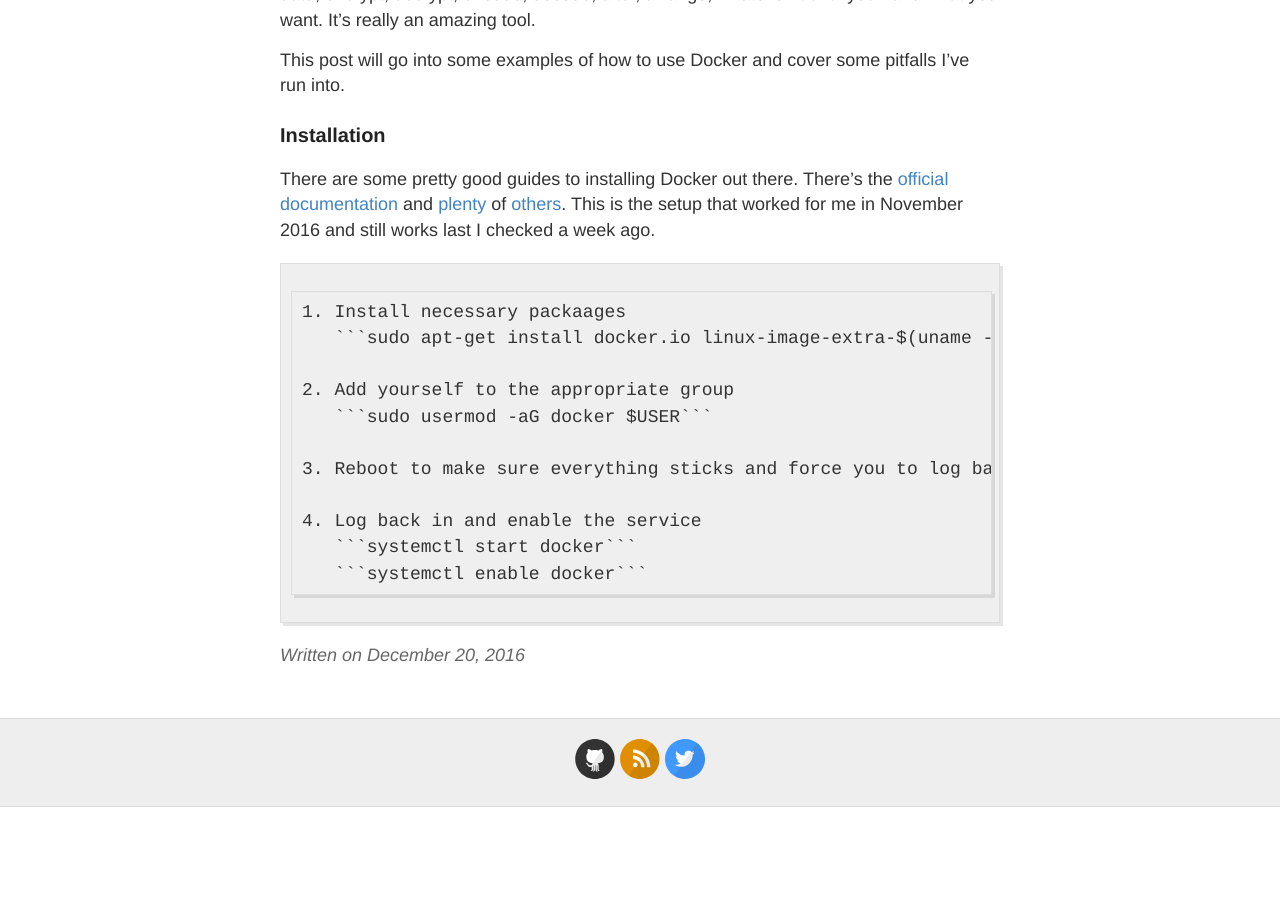
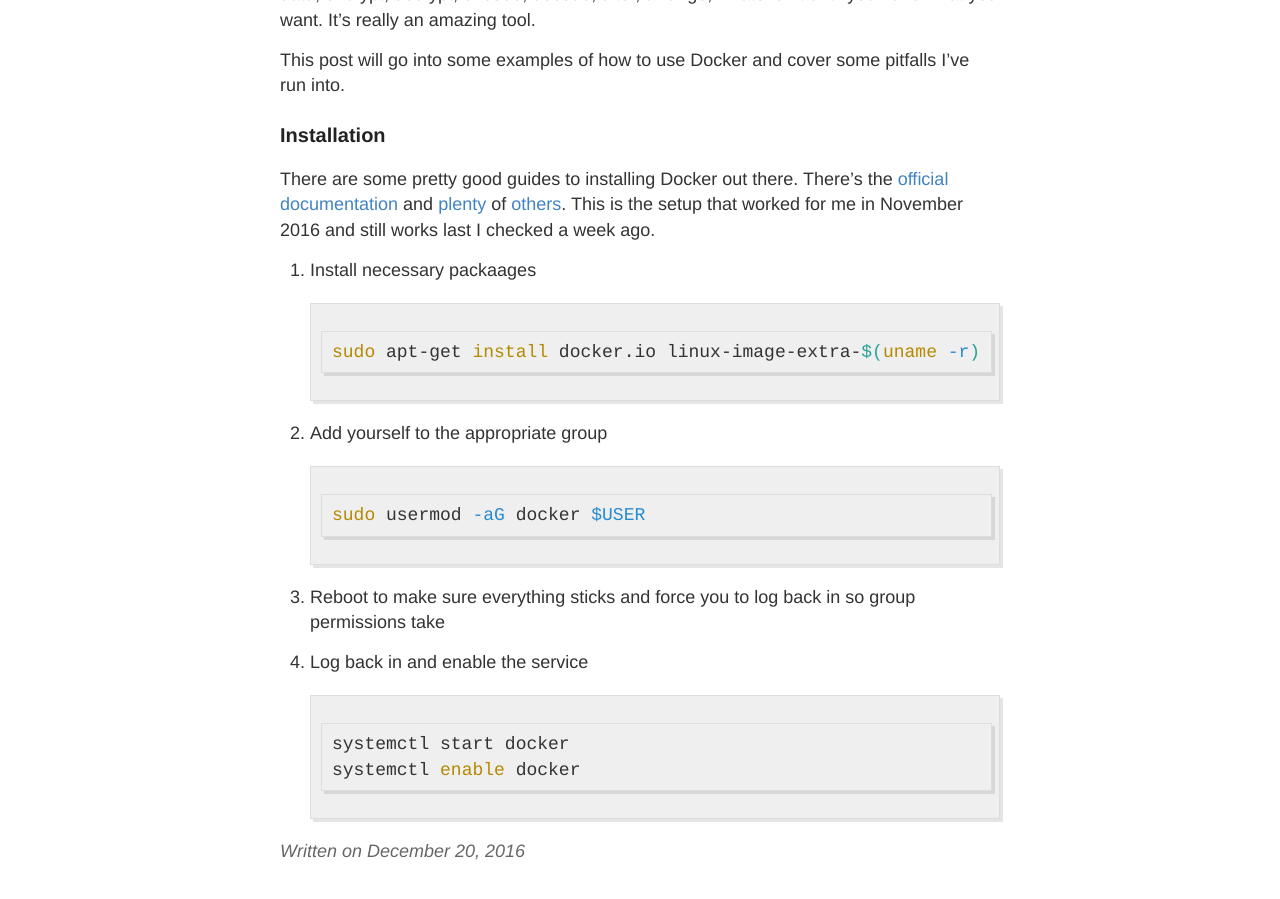
Before and after one commit to remotephone/blog.rmtph.one, a Jekyll site: the page built from _posts/2016-12-22-practical-docker.md, in a window 1280 px wide and 900 px high, scrolled down 999 px. Built offline with Jekyll 4.4.1, drawn with Linux system fonts in a browser that asks for light colours; comment, search, counter and statistics services are not loaded; before the commit the page ends 1806 px from its top, so only the background shows below that.

Commit message:
fixing docker syntax

````diff
--- a/_posts/2016-12-22-practical-docker.md
+++ b/_posts/2016-12-22-practical-docker.md
@@ -23,14 +23,23 @@
 
 There are some pretty good guides to installing Docker out there. There's the [official documentation](https://docs.docker.com/engine/installation/linux/ubuntulinux/#/install-the-latest-version) and [plenty](https://www.digitalocean.com/community/tutorials/how-to-install-and-use-docker-on-ubuntu-16-04) of [others](https://www.howtoforge.com/tutorial/docker-installation-and-usage-on-ubuntu-16.04/). This is the setup that worked for me in November 2016 and still works last I checked a week ago.
 
-	1. Install necessary packaages
-	   ```sudo apt-get install docker.io linux-image-extra-$(uname -r) linux-image-extra-virtual```
+1. Install necessary packaages
 
-	2. Add yourself to the appropriate group
-	   ```sudo usermod -aG docker $USER```
+   ~~~bash
+   sudo apt-get install docker.io linux-image-extra-$(uname -r) linux-image-extra-virtual
+   ~~~
 
-	3. Reboot to make sure everything sticks and force you to log back in so group permissions take
+2. Add yourself to the appropriate group
 
-	4. Log back in and enable the service
-	   ```systemctl start docker```
-	   ```systemctl enable docker```
+   ~~~bash
+   sudo usermod -aG docker $USER
+   ~~~
+
+3. Reboot to make sure everything sticks and force you to log back in so group permissions take
+
+4. Log back in and enable the service
+
+   ~~~bash
+   systemctl start docker
+   systemctl enable docker
+   ~~~
````
Also changed, not shown: 2 other files.
